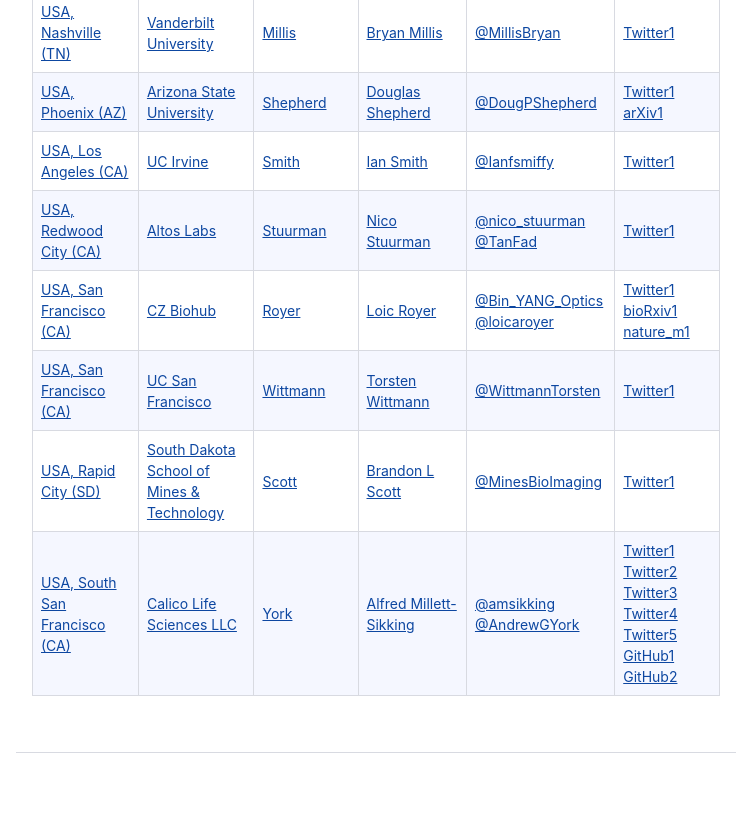
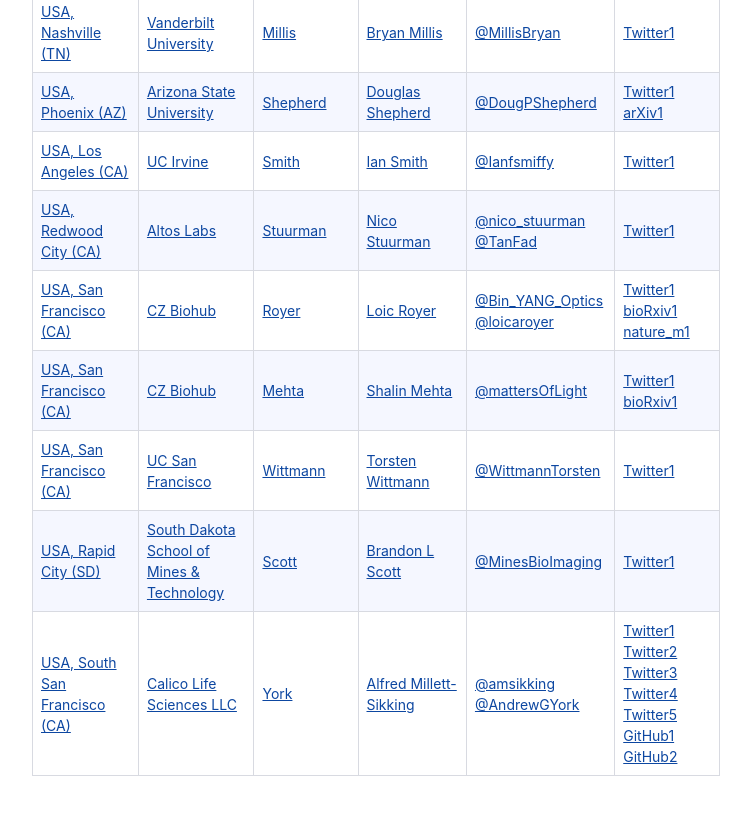
Before and after one commit to amsikking/snoutclub, a plain HTML site: page index.html in a window 1280 px wide. Shown: the part 2856-3671 px from the top of the page, without its empty margins (264-1015 px from the left). Drawn offline with Linux system fonts and the light colour scheme.

Commit message:
Update index.html

```diff
--- a/index.html
+++ b/index.html
@@ -57,7 +57,7 @@
 	<!-- option: print map, landscape/image/A3, cancel print, right click save image, manual crop -->
 	<img src="mapimage.jfif" alt="mapimage.jfif">
 
-	<h2>List (23)</h2>
+	<h2>List (24)</h2>
 
 	<div id="table_snoutclub" style="font-size: 14px">
 	<table>
@@ -656,6 +656,35 @@
 
 		<tr>
 			<td>
+			<a href="https://goo.gl/maps/K5K3hG79sV2SsJtL8">
+			USA, San Francisco (CA)</a>
+			</td>
+			<td>
+			<a href="https://www.czbiohub.org/">
+			CZ Biohub</a>
+			</td>
+			<td>
+			<a href="https://www.czbiohub.org/comp-micro/">
+			Mehta</a>
+			</td>
+			<td>
+			<a href="mailto:shalin.mehta+snoutclub@czbiohub.org" target="_self">
+			Shalin Mehta</a>
+			</td>
+			<td>
+			<a href="https://twitter.com/mattersOfLight">
+			@mattersOfLight</a>
+			</td>
+			<td>
+			<a href="https://twitter.com/mattersOfLight/status/1737639611491635334">
+			Twitter1</a>
+			<a href="https://www.biorxiv.org/content/10.1101/2023.12.19.572435v1">
+			bioRxiv1</a>
+			</td>
+		</tr>
+
+		<tr>
+			<td>
 			<a href="https://goo.gl/maps/DZ5Q3qzohw448F6A7">
 			USA, San Francisco (CA)</a>
 			</td>
```
